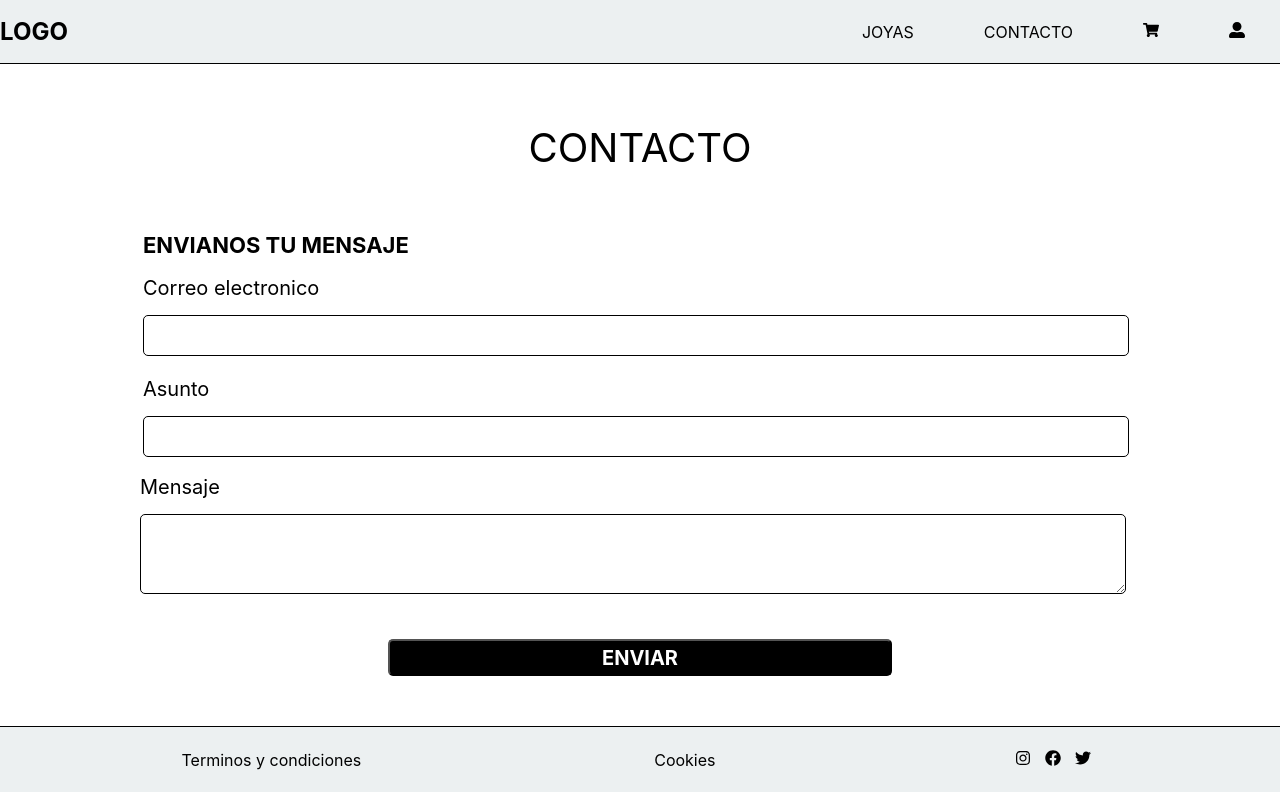
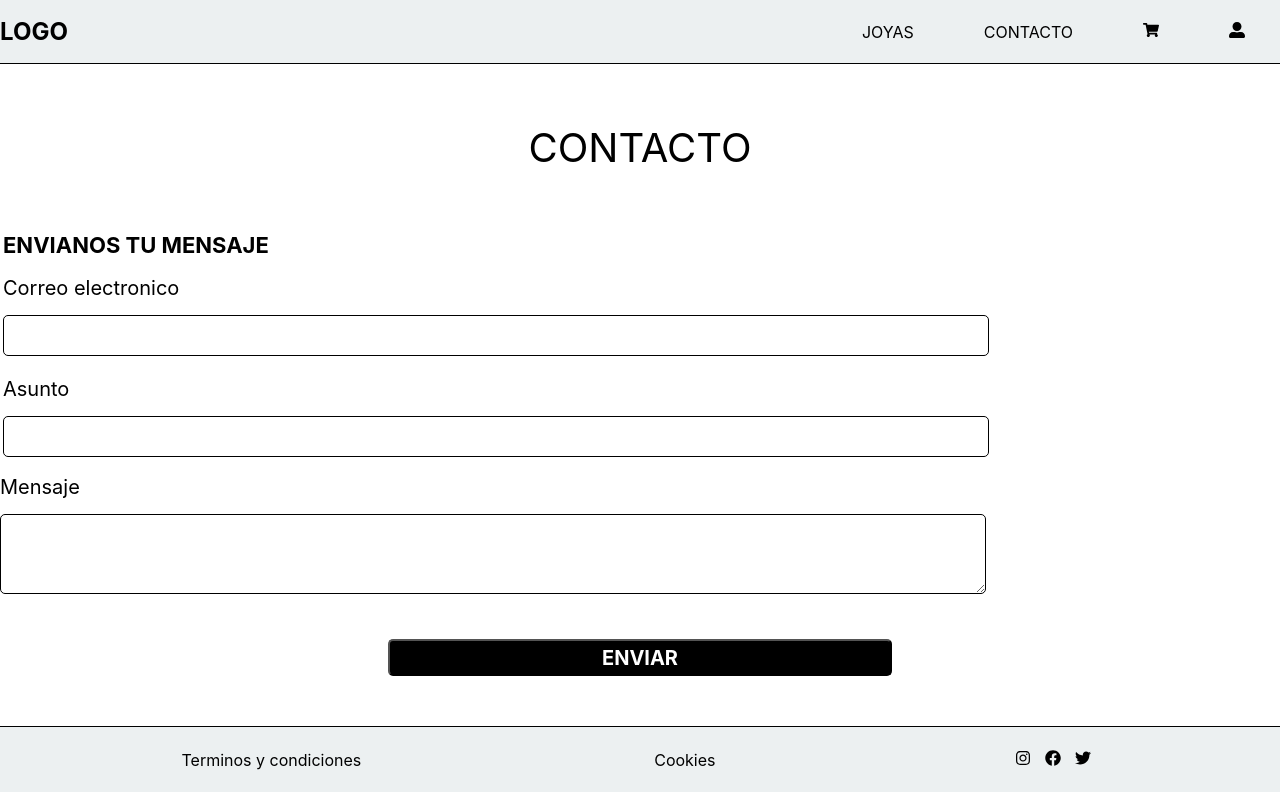
Before and after one commit to joseeantonio/tfg-react, a React (Create React App) app: page /contact in a window 1280 px wide. Built offline with nearby package versions, Linux system fonts and the light colour scheme.

Commit message:
refactorizo

```diff
--- a/src/modules/FormContact.jsx
+++ b/src/modules/FormContact.jsx
@@ -86,8 +86,8 @@ const Sdiv = styled.div`
   display: flex;
   flex-direction: column;
   margin: 0 auto;
-  width: ${(props) => props.width || "1200px"};
-  margin: ${(props) => props.margin || "0px"};
+  width: ${(props) => props.width ?  props.margin : "1200px"};
+  margin: ${(props) => props.margin ? props.margin : "0px"};
 `
 
 export default FormContact
```
